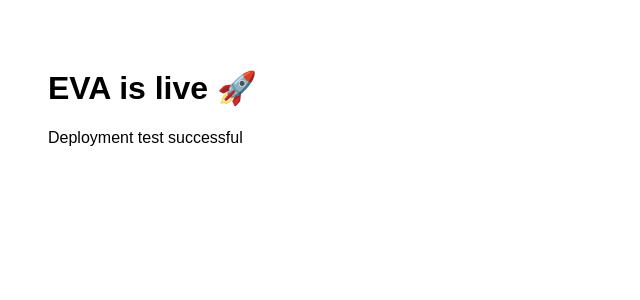
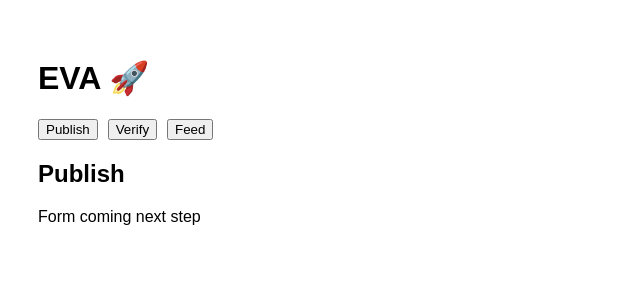
Before and after one commit to Noelfxpro/eva-app, a Next.js app: page / in a window 1280 px wide. Shown: the top 300 px of the page, without its empty margins (0-640 px from the left). Built offline with nearby package versions, Linux system fonts and the light colour scheme.

Commit message:
Update page.tsx

```diff
--- a/app/page.tsx
+++ b/app/page.tsx
@@ -1,10 +1,44 @@
 'use client'
 
-export default function Page() {
+import { useState } from 'react'
+
+export default function EVA() {
+  const [tab, setTab] = useState<'publish' | 'verify' | 'feed'>('publish')
+
   return (
-    <div style={{ padding: 40, fontFamily: 'Arial' }}>
-      <h1>EVA is live 🚀</h1>
-      <p>Deployment test successful</p>
+    <div style={{ padding: 30, fontFamily: 'Arial' }}>
+      <h1>EVA 🚀</h1>
+
+      {/* Tabs */}
+      <div style={{ display: 'flex', gap: 10, marginBottom: 20 }}>
+        <button onClick={() => setTab('publish')}>Publish</button>
+        <button onClick={() => setTab('verify')}>Verify</button>
+        <button onClick={() => setTab('feed')}>Feed</button>
+      </div>
+
+      {/* PUBLISH */}
+      {tab === 'publish' && (
+        <div>
+          <h2>Publish</h2>
+          <p>Form coming next step</p>
+        </div>
+      )}
+
+      {/* VERIFY */}
+      {tab === 'verify' && (
+        <div>
+          <h2>Verify</h2>
+          <p>Verification coming next step</p>
+        </div>
+      )}
+
+      {/* FEED */}
+      {tab === 'feed' && (
+        <div>
+          <h2>Feed</h2>
+          <p>Feed coming next step</p>
+        </div>
+      )}
     </div>
   )
 }
```
